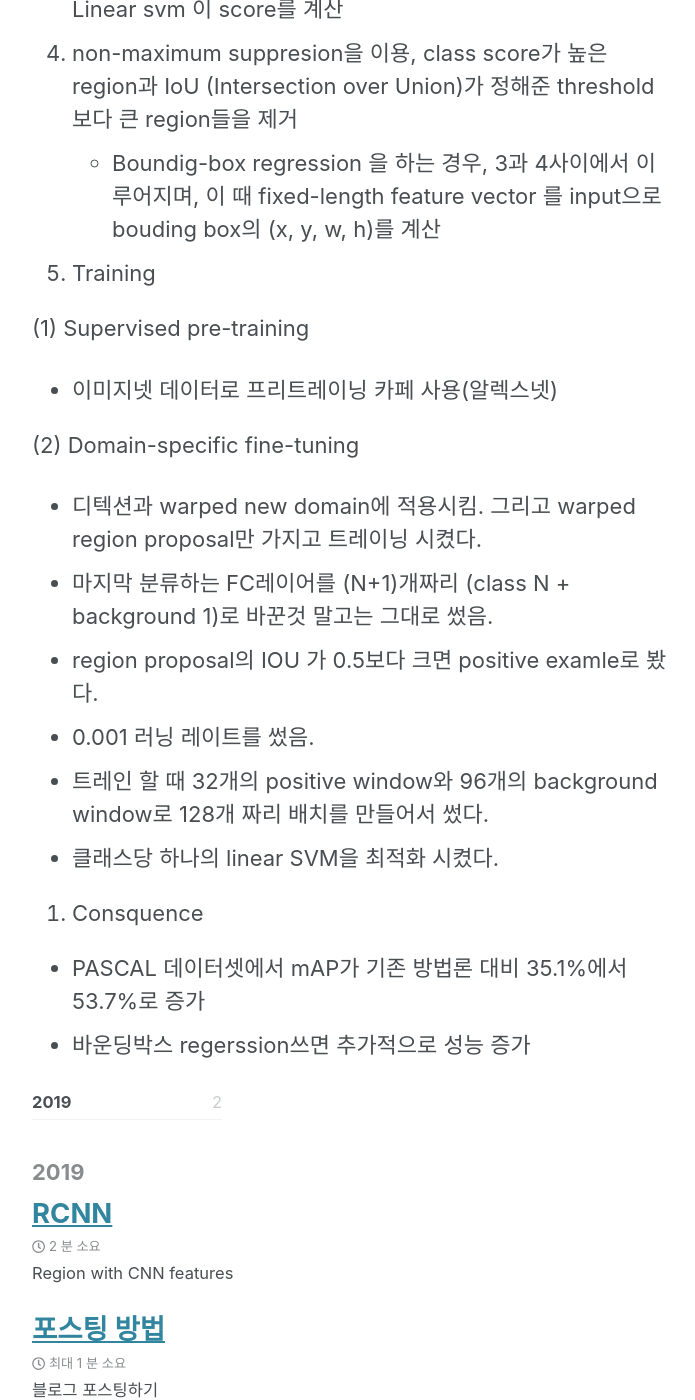
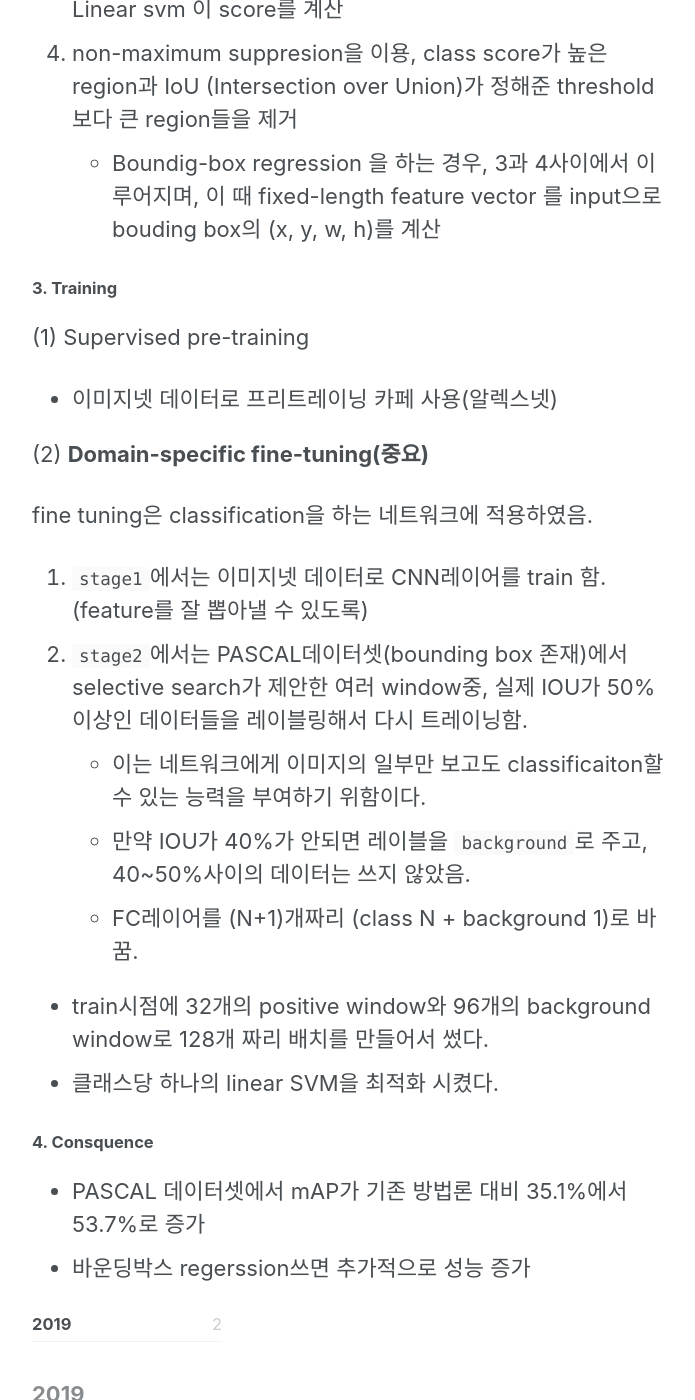
Before and after one commit to v6x-study/v6x-study.github.io, a Jekyll site: the page built from _posts/2019-02-20-RCNN.md, in a window 1280 px wide and 1400 px high, scrolled down 3735 px. Shown: the whole window, without its empty margins (290-985 px from the left). Built offline with Jekyll 4.4.1, drawn with Linux system fonts in a browser that asks for light colours; cached includes are drawn as plain includes; nearby versions of some CDN libraries; comment, search, counter and statistics services are not loaded.

Commit message:
Update 2019-02-20-RCNN.md

```diff
--- a/_posts/2019-02-20-RCNN.md
+++ b/_posts/2019-02-20-RCNN.md
@@ -107,21 +107,26 @@ Inference 단계에서 R-CNN은 다음의 과정으로 동작.(CPU에서 60초,
 
 
 
-3. Training
+#### 3. Training
 
 
 (1) Supervised pre-training
 * 이미지넷 데이터로 프리트레이닝 카페 사용(알렉스넷)
 
-(2) Domain-specific fine-tuning
-* 디텍션과 warped new domain에 적용시킴. 그리고 warped region proposal만 가지고 트레이닝 시켰다.
-* 마지막 분류하는 FC레이어를 (N+1)개짜리 (class N + background 1)로 바꾼것 말고는 그대로 썼음.
-* region proposal의 IOU 가 0.5보다 크면 positive examle로 봤다.
-* 0.001 러닝 레이트를 썼음.
-* 트레인 할 때 32개의 positive window와 96개의 background window로 128개 짜리 배치를 만들어서 썼다.
+(2) **Domain-specific fine-tuning(중요)**
+
+fine tuning은 classification을 하는 네트워크에 적용하였음.
+
+1. `stage1`에서는 이미지넷 데이터로 CNN레이어를 train 함.(feature를 잘 뽑아낼 수 있도록)
+2. `stage2`에서는 PASCAL데이터셋(bounding box 존재)에서 selective search가 제안한 여러 window중, 실제 IOU가 50%이상인 데이터들을 레이블링해서 다시 트레이닝함.
+  * 이는 네트워크에게 이미지의 일부만 보고도 classificaiton할 수 있는 능력을 부여하기 위함이다.
+  * 만약 IOU가 40%가 안되면 레이블을 `background`로 주고, 40~50%사이의 데이터는 쓰지 않았음.
+  * FC레이어를 (N+1)개짜리 (class N + background 1)로 바꿈.
+
+* train시점에 32개의 positive window와 96개의 background window로 128개 짜리 배치를 만들어서 썼다.
 * 클래스당 하나의 linear SVM을 최적화 시켰다.
 
-4. Consquence
+#### 4. Consquence
 
 
 * PASCAL 데이터셋에서 mAP가 기존 방법론 대비 35.1%에서 53.7%로 증가
```
